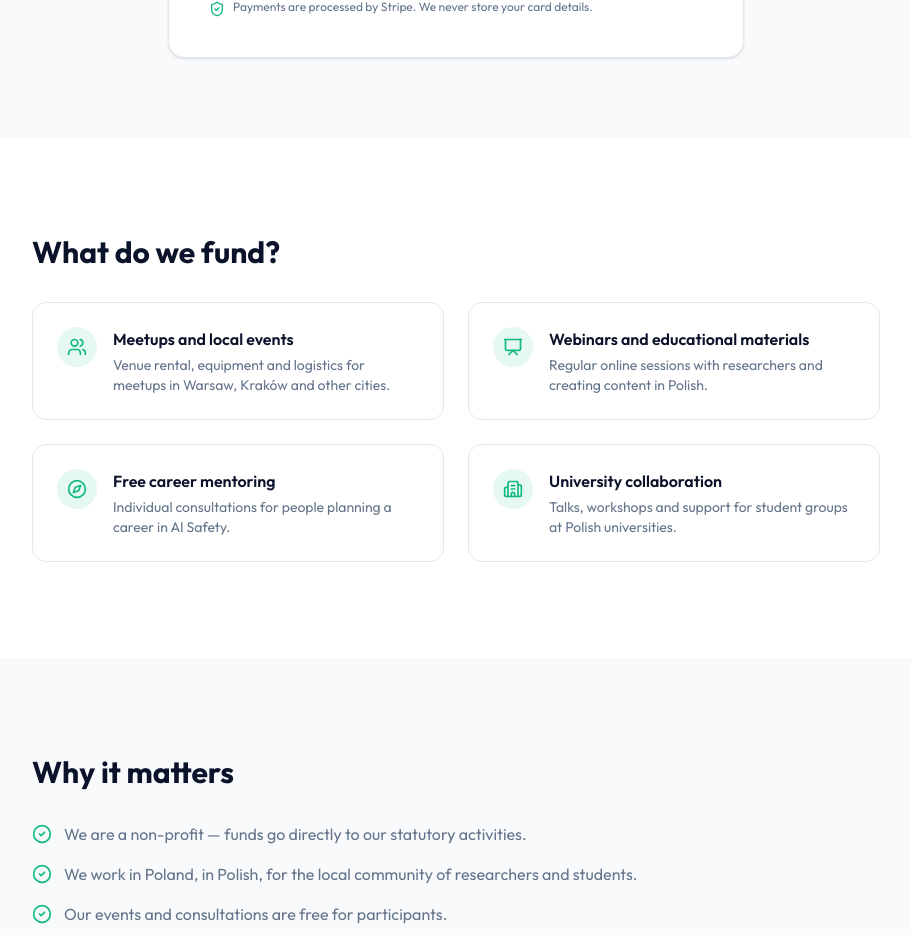
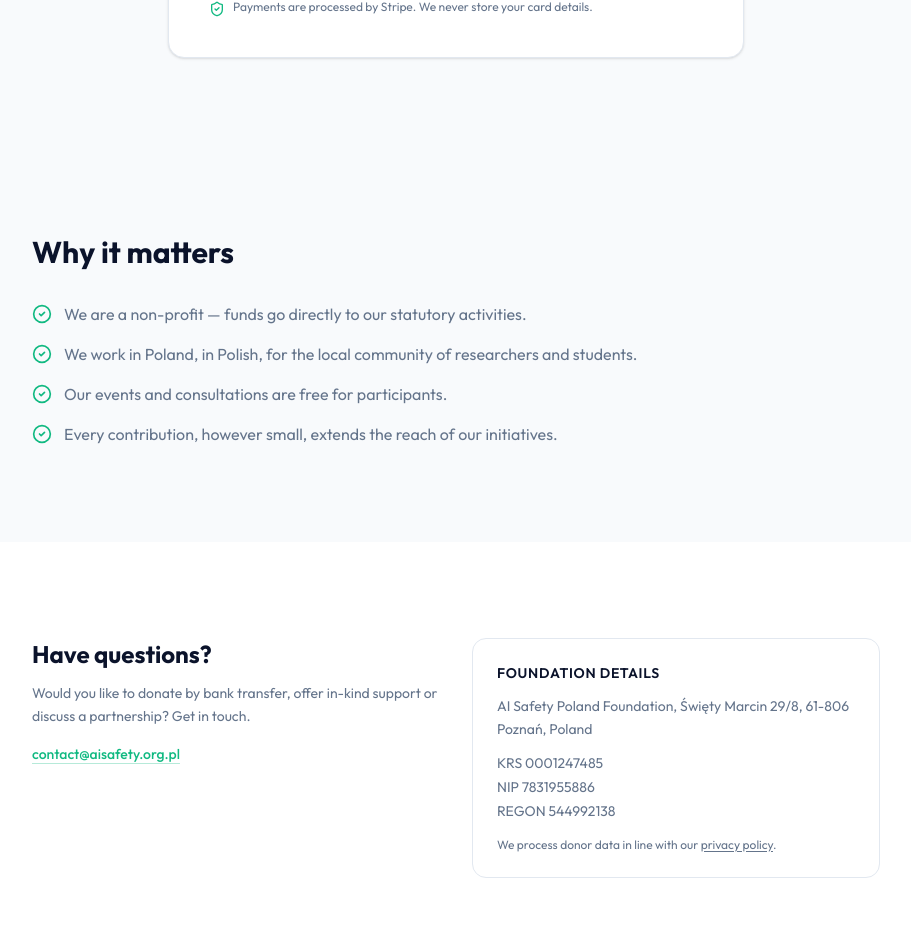
Before and after one commit to ImIFilm/website-AISPL, a Next.js app: page /en/wesprzyj in a window 1280 px wide. Shown: the part 820-1755 px from the top of the page, without its empty margins (184-1095 px from the left). Built offline with nearby package versions, Linux system fonts and the light colour scheme; no server answers.

Commit message:
refactor: remove unused icons and funding details from support page
Co-authored-by: Piotr Kędziora <24934392+ImIFilm@users.noreply.github.com>

```diff
--- a/app/[locale]/wesprzyj/support-page.tsx
+++ b/app/[locale]/wesprzyj/support-page.tsx
@@ -2,7 +2,7 @@
 
 import Link from "next/link"
 import { motion } from "framer-motion"
-import { ArrowLeft, CheckCircle2, Users, Presentation, Compass, Building2, ShieldCheck } from "lucide-react"
+import { ArrowLeft, CheckCircle2, ShieldCheck } from "lucide-react"
 import { Navbar } from "@/components/navbar"
 import { ContactFooter } from "@/components/contact-footer"
 import { StripeBuyButton } from "@/components/stripe-buy-button"
@@ -21,26 +21,6 @@ const t = {
     donateDesc:
       "Płatność obsługuje Stripe — możesz zapłacić kartą lub szybkim przelewem. Potwierdzenie wpłaty otrzymasz e-mailem od razu po transakcji.",
     donateSecure: "Płatności obsługuje Stripe. Nie przechowujemy danych Twojej karty.",
-
-    fundTitle: "Co finansujemy?",
-    fundItems: [
-      {
-        title: "Meetupy i wydarzenia lokalne",
-        desc: "Wynajem sal, sprzęt i logistyka spotkań w Warszawie, Krakowie i innych miastach.",
-      },
-      {
-        title: "Webinary i materiały edukacyjne",
-        desc: "Cykliczne spotkania online z badaczami oraz tworzenie treści po polsku.",
-      },
-      {
-        title: "Bezpłatne doradztwo zawodowe",
-        desc: "Indywidualne konsultacje dla osób planujących karierę w AI Safety.",
-      },
-      {
-        title: "Współpraca z uczelniami",
-        desc: "Prelekcje, warsztaty i wsparcie grup studenckich na polskich uniwersytetach.",
-      },
-    ],
 
     impactTitle: "Dlaczego to ważne?",
     impactItems: [
@@ -77,26 +57,6 @@ const t = {
       "Payments are handled by Stripe — you can pay by card or instant bank transfer. You will receive a confirmation by e-mail right after the transaction.",
     donateSecure: "Payments are processed by Stripe. We never store your card details.",
 
-    fundTitle: "What do we fund?",
-    fundItems: [
-      {
-        title: "Meetups and local events",
-        desc: "Venue rental, equipment and logistics for meetups in Warsaw, Kraków and other cities.",
-      },
-      {
-        title: "Webinars and educational materials",
-        desc: "Regular online sessions with researchers and creating content in Polish.",
-      },
-      {
-        title: "Free career mentoring",
-        desc: "Individual consultations for people planning a career in AI Safety.",
-      },
-      {
-        title: "University collaboration",
-        desc: "Talks, workshops and support for student groups at Polish universities.",
-      },
-    ],
-
     impactTitle: "Why it matters",
     impactItems: [
       "We are a non-profit — funds go directly to our statutory activities.",
@@ -121,7 +81,6 @@ const t = {
   },
 }
 
-const fundIcons = [Users, Presentation, Compass, Building2]
 
 type Props = {
   /** Stripe publishable key, injected by the server component. */
@@ -213,45 +172,6 @@ export function SupportPage({ publishableKey, buyButtonId }: Props) {
           </div>
         </section>
 
-        {/* What we fund */}
-        <section className="bg-background py-16 md:py-24">
-          <div className="mx-auto max-w-4xl px-6">
-            <motion.h2
-              initial={{ opacity: 0, y: 15 }}
-              whileInView={{ opacity: 1, y: 0 }}
-              viewport={{ once: true, margin: "-80px" }}
-              transition={{ duration: 0.5 }}
-              className="text-2xl font-bold text-foreground md:text-3xl"
-            >
-              {text.fundTitle}
-            </motion.h2>
-
-            <div className="mt-8 grid gap-6 sm:grid-cols-2">
-              {text.fundItems.map((item, i) => {
-                const Icon = fundIcons[i]
-                return (
-                  <motion.div
-                    key={item.title}
-                    initial={{ opacity: 0, y: 20 }}
-                    whileInView={{ opacity: 1, y: 0 }}
-                    viewport={{ once: true, margin: "-50px" }}
-                    transition={{ duration: 0.5, delay: i * 0.1 }}
-                    className="flex gap-4 rounded-xl border border-border bg-card p-6"
-                  >
-                    <div className="flex h-10 w-10 flex-shrink-0 items-center justify-center rounded-full bg-emerald/10">
-                      <Icon className="h-5 w-5 text-emerald" />
-                    </div>
-                    <div>
-                      <h3 className="font-semibold text-foreground">{item.title}</h3>
-                      <p className="mt-1 text-sm text-muted-foreground">{item.desc}</p>
-                    </div>
-                  </motion.div>
-                )
-              })}
-            </div>
-          </div>
-        </section>
-
         {/* Why it matters */}
         <section className="bg-secondary py-16 md:py-24">
           <div className="mx-auto max-w-4xl px-6">
```
